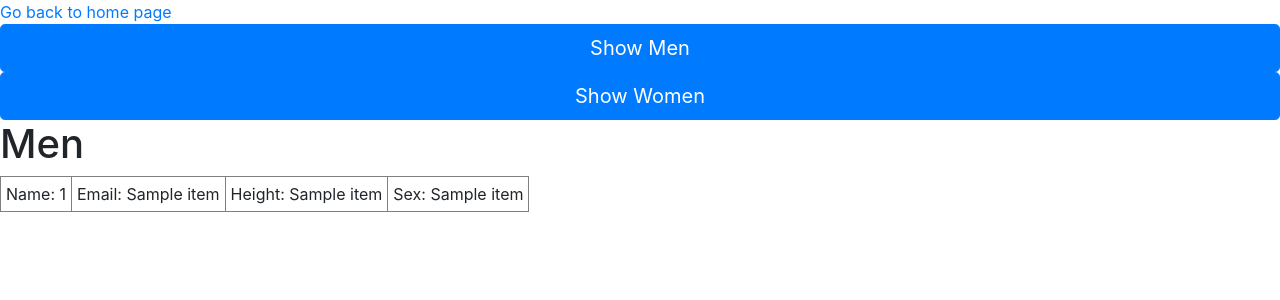
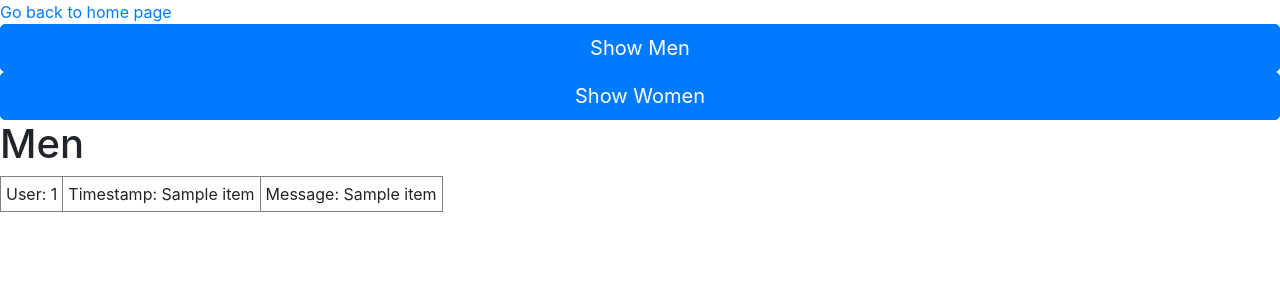
Before and after one commit to jiaminzx/CS-411-Project, a Flask app: template templates/showMen.html in a window 1280 px wide. Shown: the top 300 px of the page. Run offline with Flask 2, Linux system fonts and the light colour scheme; the template is opened without the code that fills it: most values are stand-ins (such as "Sample title", 1, 10 or a date in 2020); some libraries are stand-ins or nearby versions.

Commit message:
sjfioejs

```diff
--- a/app.py
+++ b/app.py
@@ -120,7 +120,7 @@ def showMen():
     if request.method == 'GET':
         try:
             #CHANGE QUERY TO MATCH DATABASE
-            cursor.execute("SELECT * FROM messages_tbl WHERE message_id = '1'")
+            cursor.execute("SELECT * FROM messages_tbl WHERE sender_id = '1' OR sender_id = '3'")
             rows=cursor.fetchall()
         except Exception as e:
           return(str(e))
--- a/templates/showMen.html
+++ b/templates/showMen.html
@@ -30,10 +30,9 @@
 
 
 
-                   <td>Name: {{item[0]}}</td>
-                    <td>Email: {{item[1]}}</td>
-                    <td>Height: {{item[3]}}</td>
-                    <td>Sex: {{item[4]}}</td>
+                   <td>User: {{item[0]}}</td>
+                    <td>Timestamp: {{item[3]}}</td>
+                    <td>Message: {{item[4]}}</td>
 
 
 
```
